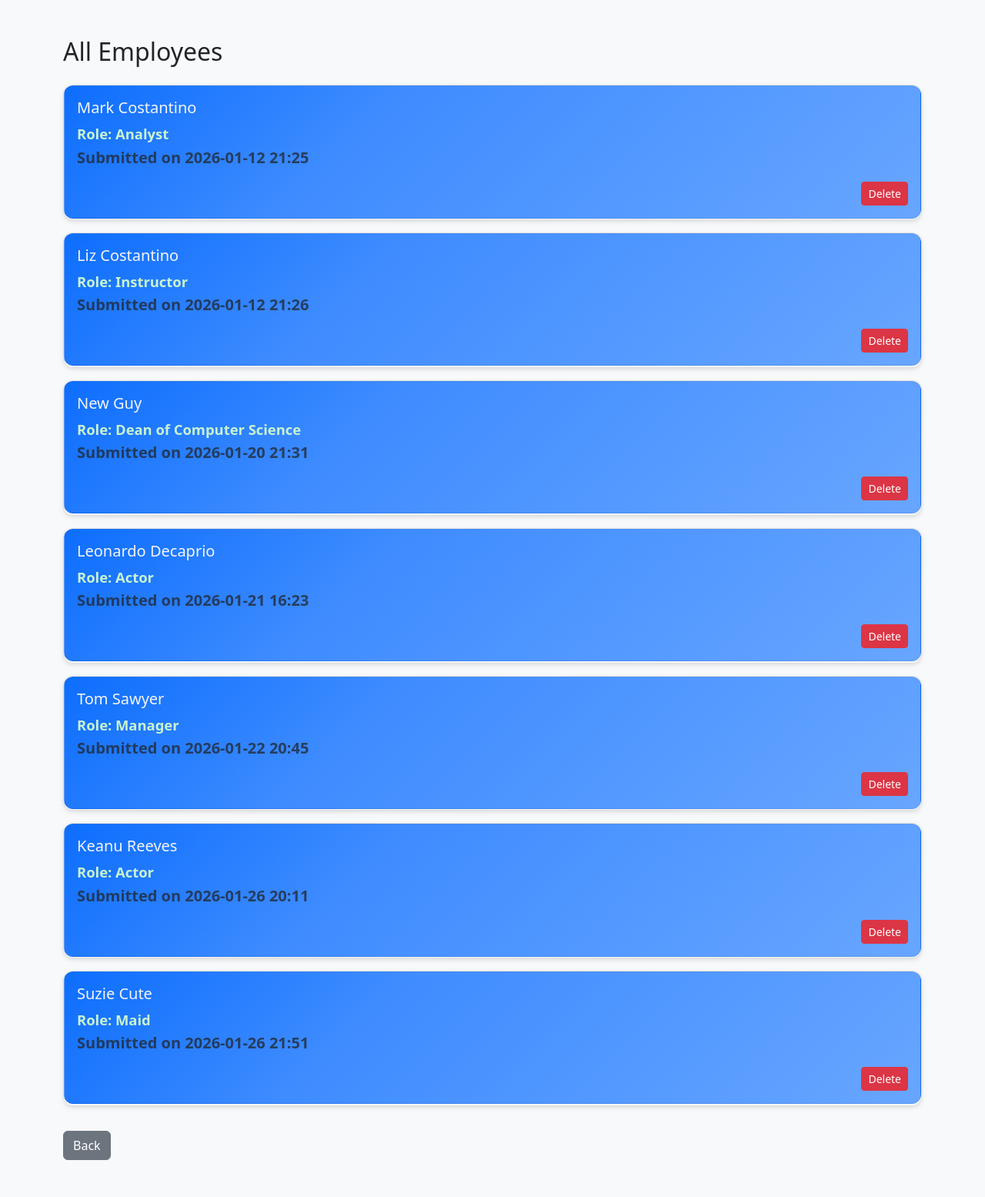
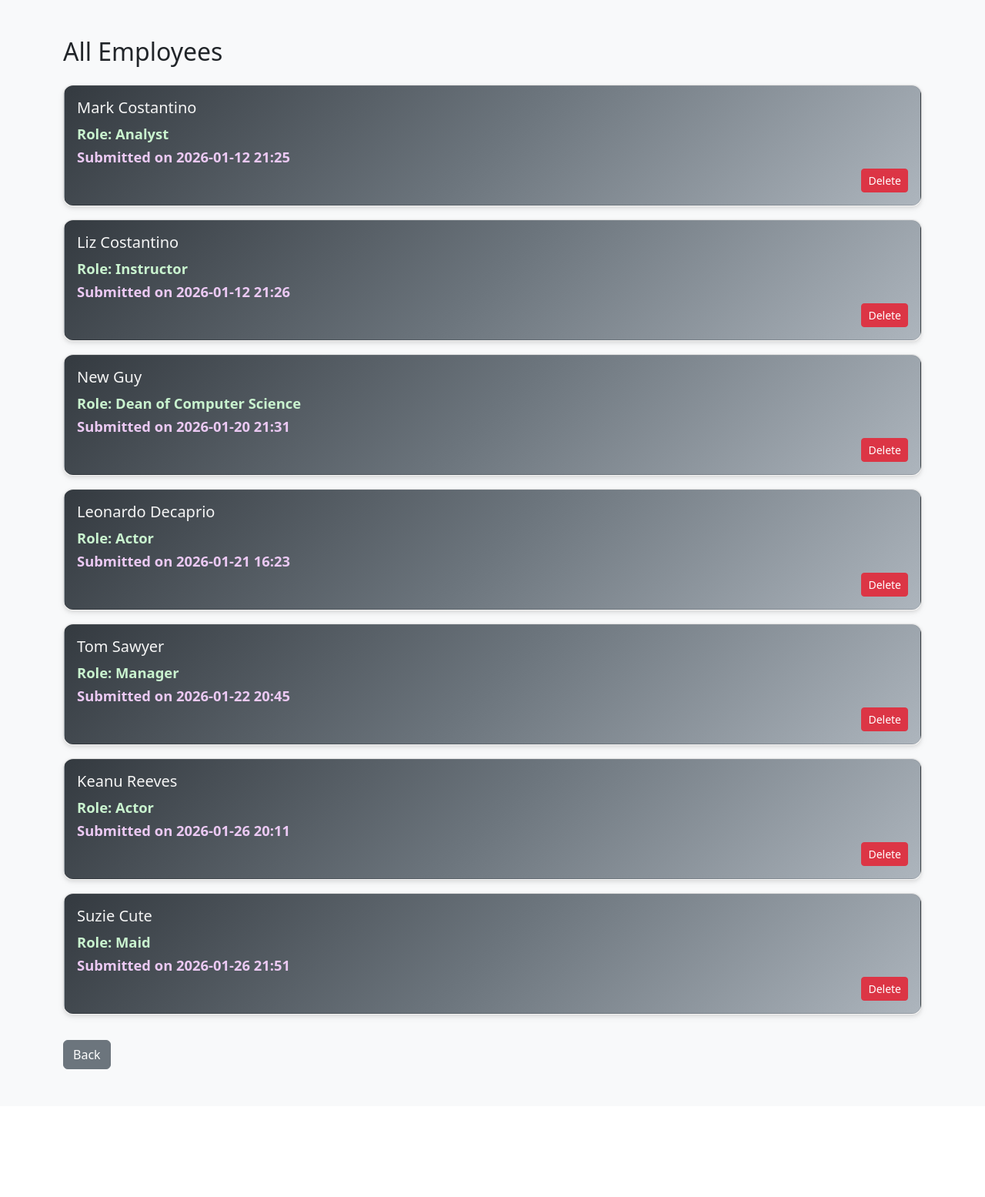
Before and after one commit to Mcostant16/flaskApp, a Flask app: page /employees in a window 1280 px wide. Shown: the part 56-1611 px from the top of the page at 77% size. After the commit the page ends 1445 px from the top, so only its background shows below. Run offline with Flask 3, Linux system fonts and the light colour scheme; a user stored in the database is signed in; some libraries are stand-ins or nearby versions.

Commit message:
update color

```diff
--- a/static/css/style.css
+++ b/static/css/style.css
@@ -33,6 +33,32 @@ body {
 background: linear-gradient(135deg, #0d6efd 0%, #3f8cff 35%, #68a6ff 100%);
 color: #fff;
 }
+
+.hero-gradient2 {
+  background: linear-gradient(135deg, #0ba360 0%, #4fd67b 50%, #7fffd4 100%);
+  color: #fff;
+}
+
+.hero-gradient3 {
+  background: linear-gradient(135deg, #ff7a18 0%, #ff9e2c 50%, #ffd56b 100%);
+  color: #fff;
+}
+
+.hero-gradient4 {
+  background: linear-gradient(135deg, #6a11cb 0%, #8e3efc 50%, #c084fc 100%);
+  color: #fff;
+}
+
+.hero-gradient5 {
+  background: linear-gradient(135deg, #343a40 0%, #6c757d 50%, #adb5bd 100%);
+  color: #fff;
+}
+
+.hero-gradient6 {
+  background: linear-gradient(135deg, #008080 0%, #20b2aa 50%, #7fffd4 100%);
+  color: #fff;
+}
+
 /* Soft card shadow for a premium feel */
 .shadow-soft {
 box-shadow: 0 .25rem .75rem rgba(0,0,0,.05);
@@ -70,6 +96,13 @@ background: #f8f9fb;
     color: #c9f3cf;
     margin-bottom: .1rem;
 }
+
+.employee-submitted {
+    font-size: 1.15rem;
+    font-weight: bold;
+    color: #ebc9f3;
+    margin-bottom: .1rem;
+}
 .employee-meta {
     font-size: .9rem;
     color: #6c757d;
--- a/templates/employees.html
+++ b/templates/employees.html
@@ -6,12 +6,12 @@
 
 {% for user in users %}
 <div class="employee-card card shadow-sm mb-3 ">
-    <div class="hero-gradient shadow-soft employee-name p-3">
+    <div class="hero-gradient5 shadow-soft employee-name p-3">
         <h5>{{ user.name }}</h5>
 
         <p class="employee-role"><strong>Role:</strong> {{ user.role or "Not provided" }}</p>
 
-        <p class="text-muted">
+        <p class="employee-submitted">
             Submitted on {{ user.created_at.strftime("%Y-%m-%d %H:%M") }}
         </p>
 
```
Also changed, not shown: instance/app.db.
